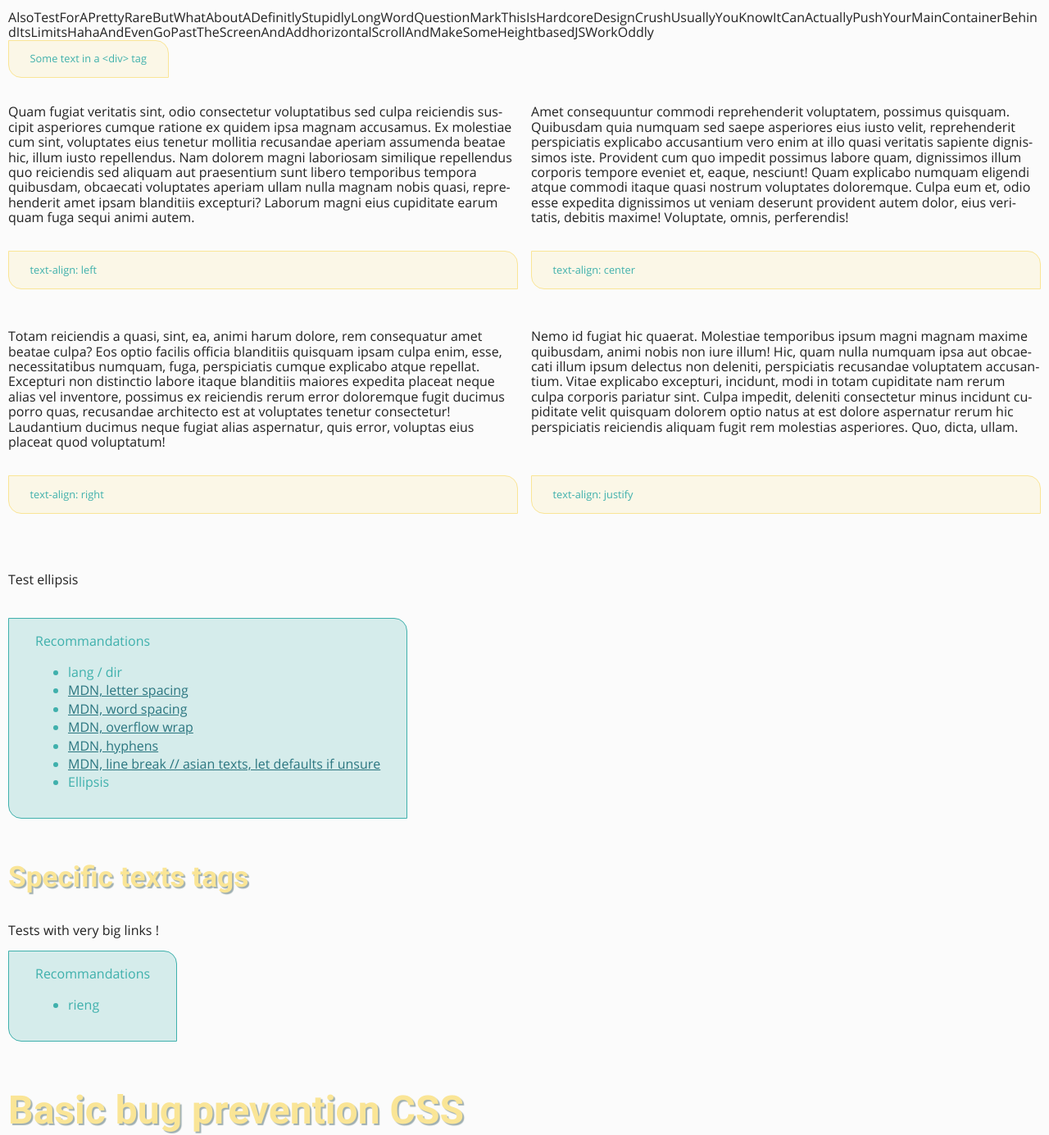
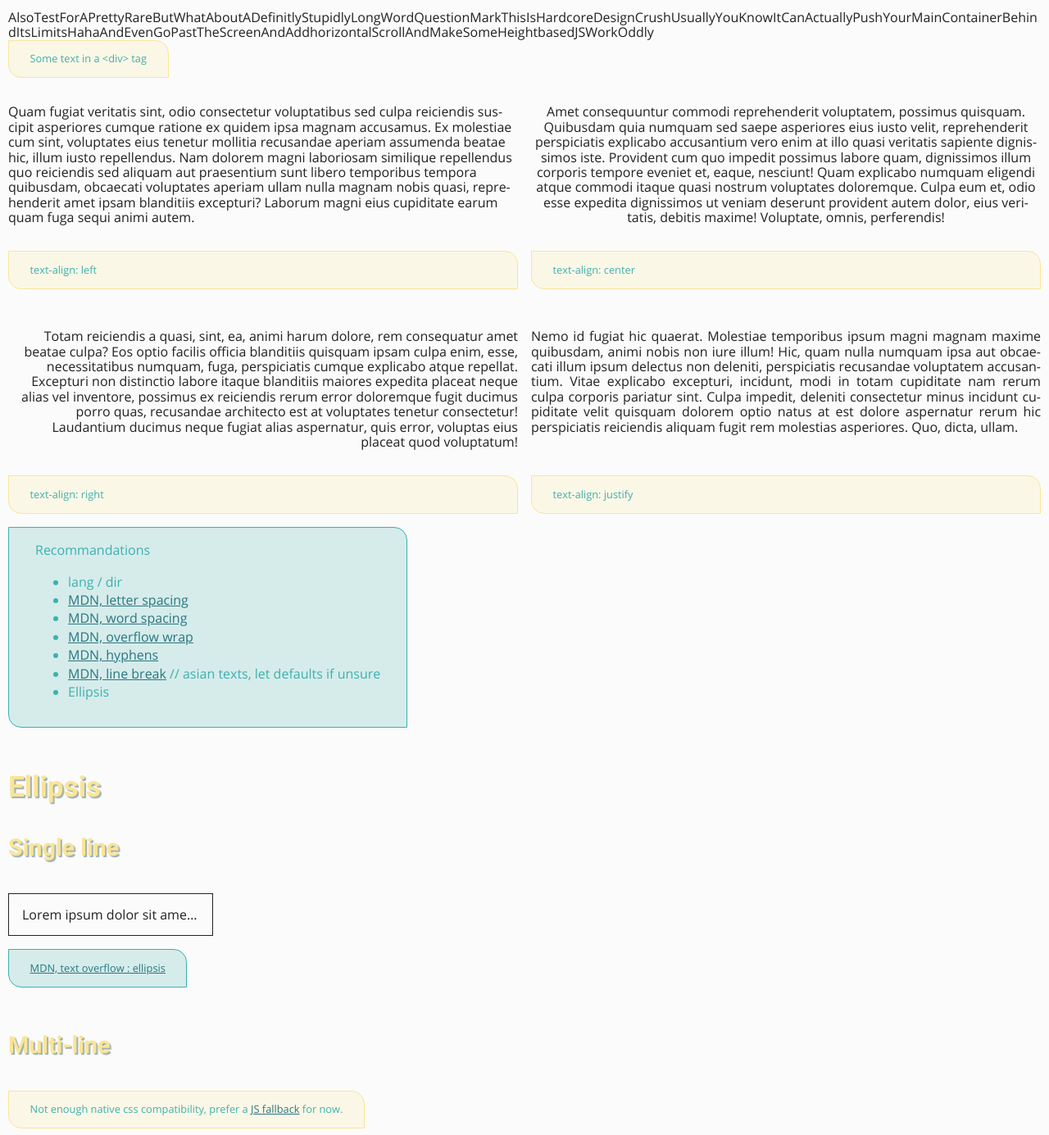
Before and after one commit to youpiwaza/chaos-toolbox, a website: page index.html in a window 1280 px wide. Shown: the part 5340-6725 px from the top of the page at 82% size. Drawn offline with nearby package versions, Linux system fonts and the light colour scheme.

Commit message:
Upt: Texts : text aligns, ellipsis

```diff
--- a/index.html
+++ b/index.html
@@ -210,28 +210,18 @@
 
 
             <div class="grid half">
-                <p class="tal">Quam fugiat veritatis sint, odio consectetur voluptatibus sed culpa reiciendis suscipit asperiores cumque ratione ex quidem ipsa magnam accusamus. Ex molestiae cum sint, voluptates eius tenetur mollitia recusandae aperiam assumenda beatae hic, illum iusto repellendus. Nam dolorem magni laboriosam similique repellendus quo reiciendis sed aliquam aut praesentium sunt libero temporibus tempora quibusdam, obcaecati voluptates aperiam ullam nulla magnam nobis quasi, reprehenderit amet ipsam blanditiis excepturi? Laborum magni eius cupiditate earum quam fuga sequi animi autem.</p>
-                <p class="tac">Amet consequuntur commodi reprehenderit voluptatem, possimus quisquam. Quibusdam quia numquam sed saepe asperiores eius iusto velit, reprehenderit perspiciatis explicabo accusantium vero enim at illo quasi veritatis sapiente dignissimos iste. Provident cum quo impedit possimus labore quam, dignissimos illum corporis tempore eveniet et, eaque, nesciunt! Quam explicabo numquam eligendi atque commodi itaque quasi nostrum voluptates doloremque. Culpa eum et, odio esse expedita dignissimos ut veniam deserunt provident autem dolor, eius veritatis, debitis maxime! Voluptate, omnis, perferendis!</p>
+                <p style="text-align: left;">Quam fugiat veritatis sint, odio consectetur voluptatibus sed culpa reiciendis suscipit asperiores cumque ratione ex quidem ipsa magnam accusamus. Ex molestiae cum sint, voluptates eius tenetur mollitia recusandae aperiam assumenda beatae hic, illum iusto repellendus. Nam dolorem magni laboriosam similique repellendus quo reiciendis sed aliquam aut praesentium sunt libero temporibus tempora quibusdam, obcaecati voluptates aperiam ullam nulla magnam nobis quasi, reprehenderit amet ipsam blanditiis excepturi? Laborum magni eius cupiditate earum quam fuga sequi animi autem.</p>
+                <p style="text-align: center;">Amet consequuntur commodi reprehenderit voluptatem, possimus quisquam. Quibusdam quia numquam sed saepe asperiores eius iusto velit, reprehenderit perspiciatis explicabo accusantium vero enim at illo quasi veritatis sapiente dignissimos iste. Provident cum quo impedit possimus labore quam, dignissimos illum corporis tempore eveniet et, eaque, nesciunt! Quam explicabo numquam eligendi atque commodi itaque quasi nostrum voluptates doloremque. Culpa eum et, odio esse expedita dignissimos ut veniam deserunt provident autem dolor, eius veritatis, debitis maxime! Voluptate, omnis, perferendis!</p>
 
                 <div class="info">text-align: left</div>
                 <div class="info">text-align: center</div>
 
-                <p class="tar">Totam reiciendis a quasi, sint, ea, animi harum dolore, rem consequatur amet beatae culpa? Eos optio facilis officia blanditiis quisquam ipsam culpa enim, esse, necessitatibus numquam, fuga, perspiciatis cumque explicabo atque repellat. Excepturi non distinctio labore itaque blanditiis maiores expedita placeat neque alias vel inventore, possimus ex reiciendis rerum error doloremque fugit ducimus porro quas, recusandae architecto est at voluptates tenetur consectetur! Laudantium ducimus neque fugiat alias aspernatur, quis error, voluptas eius placeat quod voluptatum!</p>
-                <p class="taj">Nemo id fugiat hic quaerat. Molestiae temporibus ipsum magni magnam maxime quibusdam, animi nobis non iure illum! Hic, quam nulla numquam ipsa aut obcaecati illum ipsum delectus non deleniti, perspiciatis recusandae voluptatem accusantium. Vitae explicabo excepturi, incidunt, modi in totam cupiditate nam rerum culpa corporis pariatur sint. Culpa impedit, deleniti consectetur minus incidunt cupiditate velit quisquam dolorem optio natus at est dolore aspernatur rerum hic perspiciatis reiciendis aliquam fugit rem molestias asperiores. Quo, dicta, ullam.</p>
+                <p style="text-align: right;">Totam reiciendis a quasi, sint, ea, animi harum dolore, rem consequatur amet beatae culpa? Eos optio facilis officia blanditiis quisquam ipsam culpa enim, esse, necessitatibus numquam, fuga, perspiciatis cumque explicabo atque repellat. Excepturi non distinctio labore itaque blanditiis maiores expedita placeat neque alias vel inventore, possimus ex reiciendis rerum error doloremque fugit ducimus porro quas, recusandae architecto est at voluptates tenetur consectetur! Laudantium ducimus neque fugiat alias aspernatur, quis error, voluptas eius placeat quod voluptatum!</p>
+                <p style="text-align: justify;">Nemo id fugiat hic quaerat. Molestiae temporibus ipsum magni magnam maxime quibusdam, animi nobis non iure illum! Hic, quam nulla numquam ipsa aut obcaecati illum ipsum delectus non deleniti, perspiciatis recusandae voluptatem accusantium. Vitae explicabo excepturi, incidunt, modi in totam cupiditate nam rerum culpa corporis pariatur sint. Culpa impedit, deleniti consectetur minus incidunt cupiditate velit quisquam dolorem optio natus at est dolore aspernatur rerum hic perspiciatis reiciendis aliquam fugit rem molestias asperiores. Quo, dicta, ullam.</p>
 
                 <div class="info">text-align: right</div>
                 <div class="info">text-align: justify</div>
             </div>
-
-
-            <br />
-            <br />
-
-            <br />
-            Test ellipsis
-            <br />
-            <br />
-            <br />
 
             <div class="big info reco">
                 Recommandations
@@ -241,10 +231,29 @@
                     <li><a href="https://developer.mozilla.org/fr/docs/Web/CSS/word-spacing" target="_blank" title="Mozilla doc : word spacing">MDN, word spacing</a></li>
                     <li><a href="https://developer.mozilla.org/fr/docs/Web/CSS/overflow-wrap" target="_blank" title="Mozilla doc : overflow-wrap">MDN, overflow wrap</a></li>
                     <li><a href="https://developer.mozilla.org/fr/docs/Web/CSS/hyphens" target="_blank" title="Mozilla doc : hyphens">MDN, hyphens</a></li>
-                    <li><a href="https://developer.mozilla.org/fr/docs/Web/CSS/line-break" target="_blank" title="Mozilla doc : line break">MDN, line break // asian texts, let defaults if unsure</a></li>
+                    <li><a href="https://developer.mozilla.org/fr/docs/Web/CSS/line-break" target="_blank" title="Mozilla doc : line break">MDN, line break</a> // asian texts, let defaults if unsure</li>
                     <li>Ellipsis</li>
                 </ul>
             </div>
+
+
+            <h3 class="color">Ellipsis</h3>
+
+            <h4 class="color">Single line</h4>
+
+            <div class="ellipsis single-line">Lorem ipsum dolor sit amet, consectetur adipisicing elit. Cumque voluptatibus beatae voluptate laborum iusto iure quod molestias. Iusto dolores pariatur velit, deserunt, modi voluptates eaque quibusdam itaque nisi rerum dolorem.</div>
+
+            <div class="info reco">
+                <a href="https://developer.mozilla.org/fr/docs/Web/CSS/text-overflow" target="_blank" title="Mozilla doc : text overflow">MDN, text overflow : ellipsis</a>
+            </div>
+
+
+            <h4 class="color">Multi-line</h4>
+
+            <div class="info">
+                Not enough native css compatibility, prefer a <a href="https://css-tricks.com/line-clampin/" target="_blank" title="CSS tricks on multi-line ellipsis">JS fallback</a> for now.
+            </div>
+
 
 
 
```
